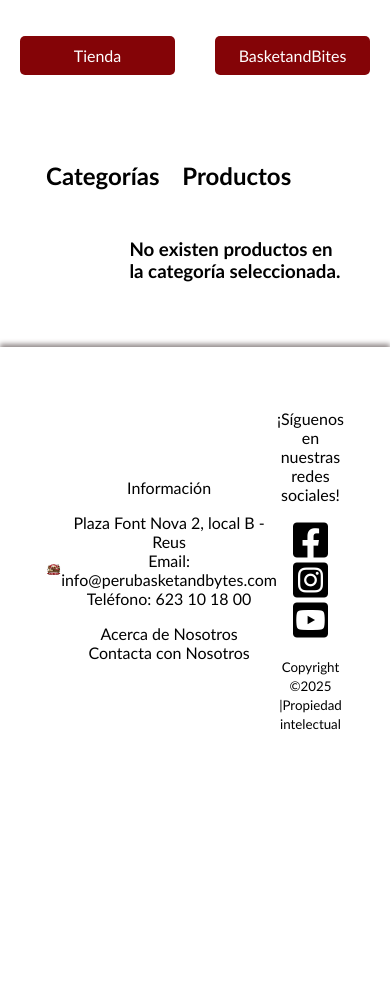
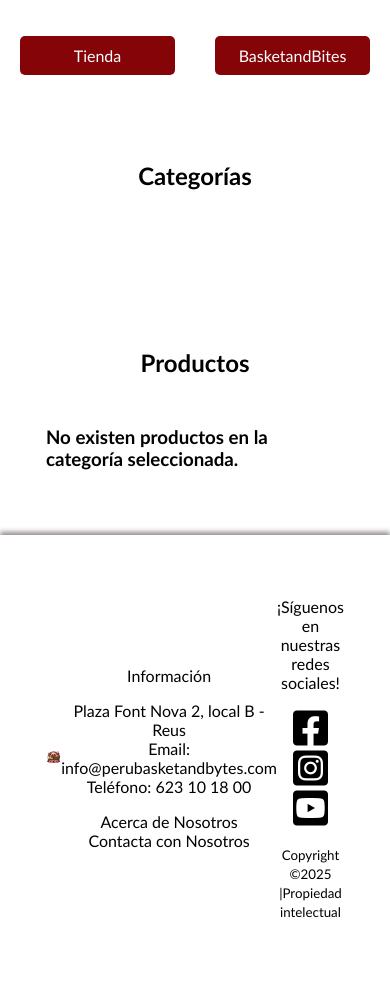
Before and after one commit to greciadevich/BasketandBites, a PHP site: page /tienda.php in a window 390 px wide. Shown: the part 354-1336 px from the top of the page. Before the commit the page ends 1084 px from the top, so only its background shows below. Run offline with PHP 8.4, Linux system fonts and the light colour scheme; data that the repository does not hold is empty; some libraries are stand-ins or nearby versions.

Commit message:
responsive design

```diff
--- a/style.css
+++ b/style.css
@@ -763,8 +763,8 @@
     margin-right: 10px;
 }
 
-@media (max-width: 1545px){
-    header nav{
+@media (max-width: 1545px) {
+    header nav {
         margin: 16px 8vw;
     }
 }
@@ -814,6 +814,63 @@
         align-self: center;
         margin: 0;
     }
+
+    .tienda-container {
+        flex-direction: column;
+    }
+
+    .categorias ul {
+        display: inline-flex;
+        margin: 0;
+        gap: 10px;
+        text-align: center;
+        align-items: center;
+        width: 100%;
+        box-sizing: border-box;
+    }
+
+    .col-tienda-izquierda {
+        width: 100%;
+    }
+
+    .categorias .menu-padre {
+        background-color: #840407;
+        color: white;
+        padding: 10px 15px;
+        cursor: pointer;
+        user-select: none;
+        border: 1px solid #840407;
+        border-radius: 5px;
+        margin-bottom: 5px;
+        display: flex;
+        width: calc(100% / 3 - 6px);
+        box-sizing: border-box;
+        position: relative;
+    }
+
+    .col-tienda-derecha {
+        width: 100%;
+        margin: 100px 0 0 0;
+    }
+
+    .categorias .menu-hijo {
+        position: absolute;
+        left: 0;
+        top: 100%;
+        width: 100%;
+        flex-direction: column;
+        z-index: 99;
+        background: #840407;
+        text-align: left;
+        padding: 0;
+        border: 0;
+    }
+
+    .categorias .menu-hijo li {
+        text-align: left;
+        width: 100%;
+        box-sizing: border-box;
+    }
 }
 
 @media (max-width:730px) {
```
